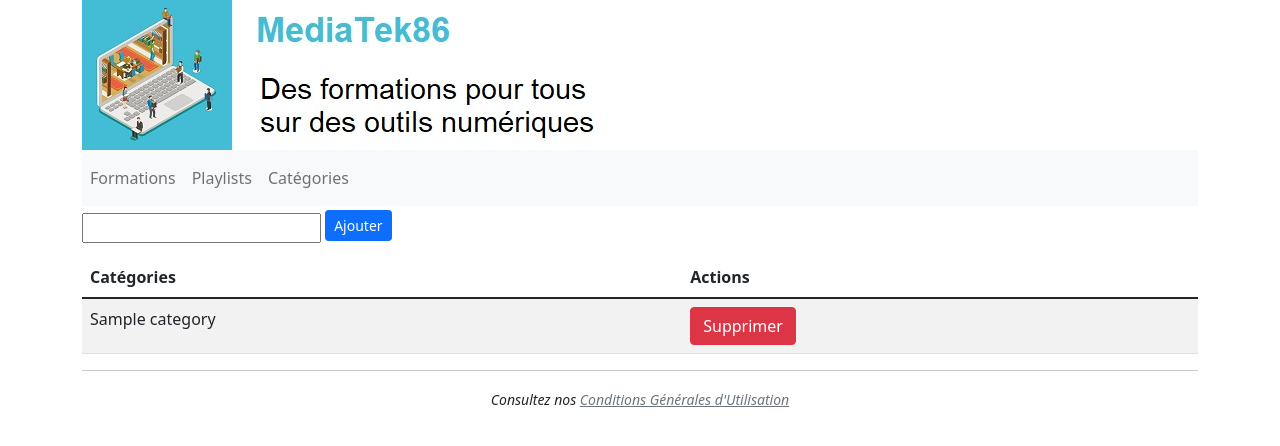
After one commit to Jonas-Mukuri-Maka/mediatekformationV2, a Symfony app: template templates/admin/admin.categories.html.twig in a window 1280 px wide. The commit adds this page. Shown: the top 446 px of the page. Run offline with Twig, Linux system fonts and the light colour scheme; the template is opened without the code that fills it: most values are stand-ins (such as "Sample title", 1, 10 or a date in 2020); some libraries are stand-ins or nearby versions.

Commit message:
Mission 2 Tache 3: gerer les categories.

```diff
--- a/src/Controller/admin/AdminFormationsController.php
+++ b/src/Controller/admin/AdminFormationsController.php
@@ -147,11 +147,11 @@ class AdminFormationsController extends AbstractController {
     }
 
     /**
-     * @Route("/formations/formation/{id}", name="admin.formations.showone")
+     * @Route("/admin/formations/formation/{id}", name="admin.formations.showone")
      * @param type $id
      * @return Response
      */
-    #[Route('/formations/formation/{id}', name:'admin.formations.showone')]
+    #[Route('/admin/formations/formation/{id}', name:'admin.formations.showone')]
     public function showOne($id): Response{
         $formation = $this->formationRepository->find($id);
         return $this->render("pages/formation.html.twig", [
--- a/src/Controller/admin/AdminPlaylistsController.php
+++ b/src/Controller/admin/AdminPlaylistsController.php
@@ -163,7 +163,7 @@ class AdminPlaylistsController extends AbstractController {
      * @param type $id
      * @return Response
      */
-    #[Route("admin/playlists/playlist/{id}", name:"admin.playlists.showone")]
+    #[Route("/admin/playlists/playlist/{id}", name:"admin.playlists.showone")]
     public function showOne($id): Response{
         $playlist = $this->playlistRepository->find($id);
         $playlistCategories = $this->categorieRepository->findAllForOnePlaylist($id);
--- /dev/null
+++ b/templates/admin/admin.categories.html.twig
@@ -0,0 +1,35 @@
+{% extends "baseadmin.html.twig" %}
+{% block body %}
+    <form class="form-inline mt-1" method="POST" action="{{ path('admin.categorie.ajout') }}">
+        <div class="form-group mr-1 mb-2">
+            <input type="text" class="sm" name="name">
+            <button type="submit" class="btn btn-primary mb-2 btn-sm">Ajouter</button>
+        </div>
+    </form>
+    <table class="table table-striped">
+        <thead>
+            <tr>
+                <th class="text-left align-top" scope="col">
+                Catégories<br />
+                </th>
+                <th class="text-left align-top" scope="col">
+                Actions<br />
+                </th>
+            </tr>
+        </thead>
+        <tbody>
+            {% for categorie in categories %}
+                <tr>
+                    <td>
+                        {{ categorie.name }}
+                    </td>
+                    <td>
+                        <h10>
+                            <a href="{{ path("admin.categorie.suppr", {id:categorie.id}) }}" class="btn btn-danger" onclick="return confirm('Etes-vous sûr de vouloir supprimer {{ categorie.name }} ?')">Supprimer</a>
+                        <h10/>
+                    </td>
+                </tr>
+            {% endfor %}
+        </tbody>
+    </table>
+{% endblock %}
--- a/templates/baseadmin.html.twig
+++ b/templates/baseadmin.html.twig
@@ -18,6 +18,9 @@
                     <li class="nav-item">
                         <a class="nav-link" href="{{ path('admin.playlists') }}">Playlists</a>
                     </li>
+                    <li class="nav-item">
+                        <a class="nav-link" href="{{ path('admin.categories') }}">Catégories</a>
+                    </li>
                 </ul>
             </div>
         </nav>
```
Also changed, not shown: src/Controller/admin/AdminCategoriesController.php (added, +76 -0 lines), 1 other file.
